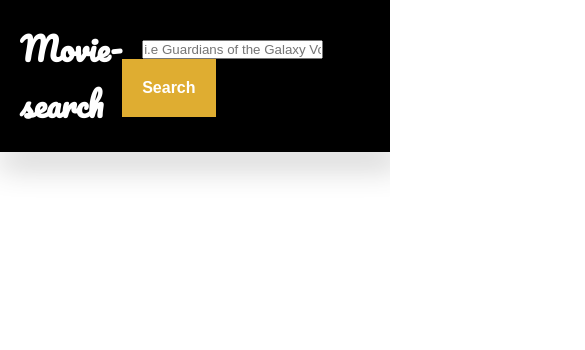
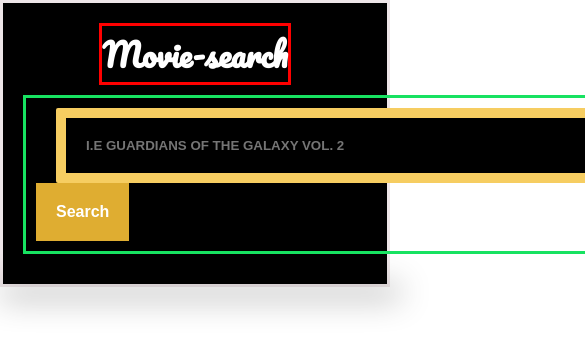
Before and after one commit to patrockcom/movieDB, a React (Create React App) app: page / in a window 390 px wide. Shown: the top 350 px of the page, 585 px wide, since content can reach past the window. Built offline with nearby package versions, Linux system fonts and the light colour scheme.

Commit message:
3rd commit

```diff
--- a/src/Component/Card/Card.js
+++ b/src/Component/Card/Card.js
@@ -12,7 +12,7 @@ const Card = ({ movies }) => {
                     />
                     <div className="flex_card">
                         <p className="heading">{movie.Title}</p>
-                        <p className="heading">{movie.Year}</p>
+                        <p className="paragraph">{movie.Year}</p>
                         <br />
                     </div>
                 </div>
--- a/src/Component/Header/Header.css
+++ b/src/Component/Header/Header.css
@@ -20,13 +20,16 @@
 .title {
   font-family: "Pacifico", cursive;
   color: white;
+  border: 3px solid red;
 }
 
 .header {
   display: flex;
+  flex-direction: column;
   align-items: center;
   justify-content: space-evenly;
   padding: 20px;
+  border: 3px solid rgb(205, 43, 219);
 }
 
 .name {
@@ -37,10 +40,11 @@
 .search {
   color: white;
   font-weight: bolder;
+  border: 3px solid rgb(255, 255, 0);
 }
 
 .search input[type="text"] {
-  border: 1px solid #f6cd61;
+  border: 10px solid #f6cd61;
   background-color: black;
   color: white;
   text-transform: uppercase;
@@ -73,10 +77,23 @@ button {
    ====== Medua Query for Search Box ======
    =========================== */
 
-@media only screen and (min-width: 150px) and (max-width: 780px) {
+@media only screen and (min-width: 150px) and (max-width: 950px) {
+  .header {
+    flex-direction: column;
+    /*
+    align-items: center;
+    justify-content: space-evenly; */
+    padding: 20px;
+    border: 3px solid rgb(238, 230, 232);
+  }
   .search {
+    display: flex;
+    /* align-items: center;
+    justify-content: space-evenly; */
     width: 40em;
-    margin: 0 auto;
+    margin: 10px auto;
+    padding: 10px;
+    border: 3px solid rgb(23, 226, 97);
   }
 }
 
--- a/src/Component/Header/Header.js
+++ b/src/Component/Header/Header.js
@@ -8,9 +8,7 @@ import Card from '../Card/Card';
 const Header = ({ searchMovie, query, setQuery, movies }) => {
     return (
         <Fragment>
-            {/* <p>Hello below Fragment</p> */}
             <div class="header">
-                {/* <p>Hello</p> */}
                 <h1 class="title">Movie-search</h1>
 
                 {/* Search form */}
@@ -22,11 +20,15 @@ const Header = ({ searchMovie, query, setQuery, movies }) => {
                             className="name"
                         >
                         </label>
+                        {/* <p>text input</p> */}
                         <input
+                            type="text"
+                            name="query"
                             placeholder="i.e Guardians of the Galaxy Vol. 2"
                             value={query}
                             onChange={(e) => setQuery(e.target.value)}
                         />
+                        {/* <p>text button</p> */}
                         <button type="submit">Search</button>
                     </form>
                 </div>
```
